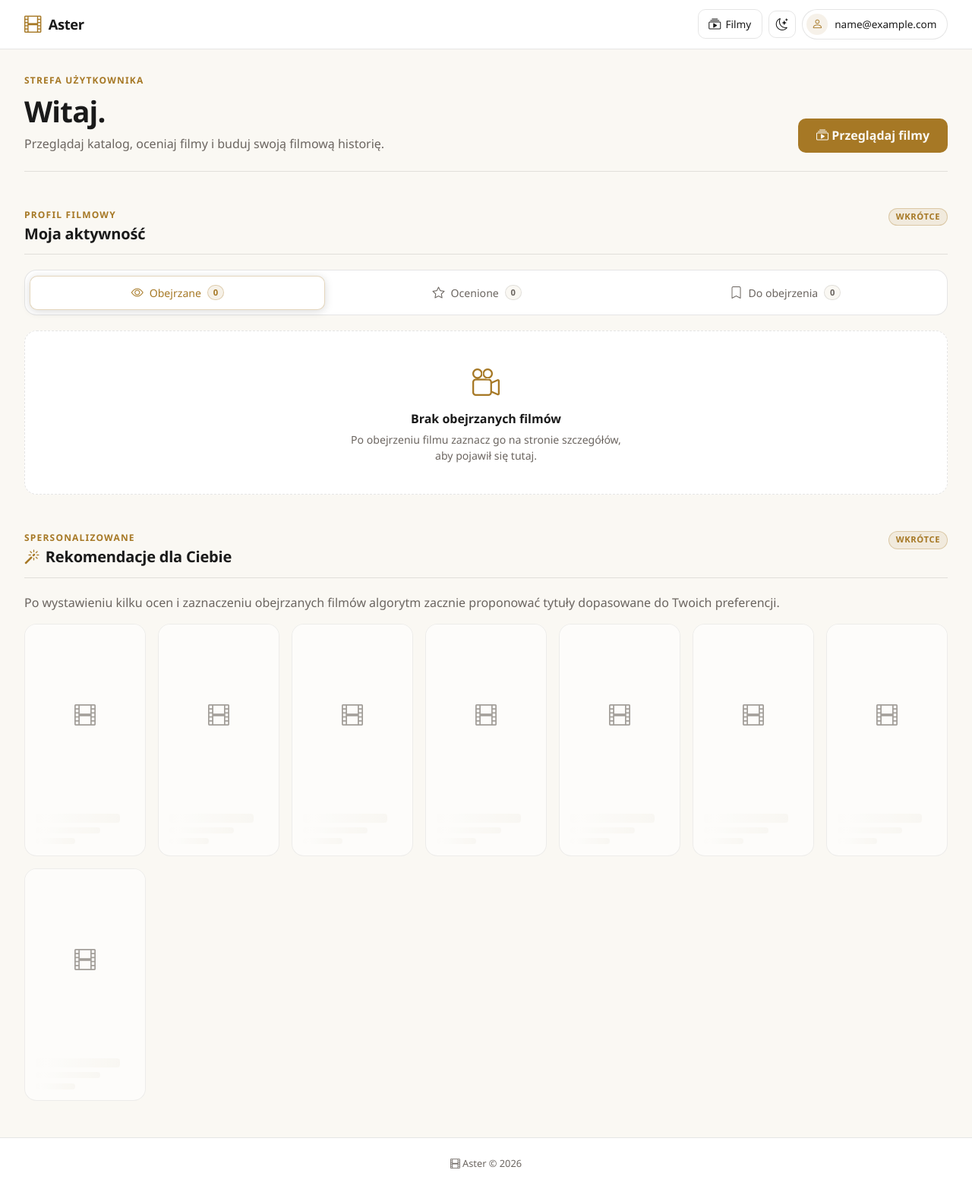
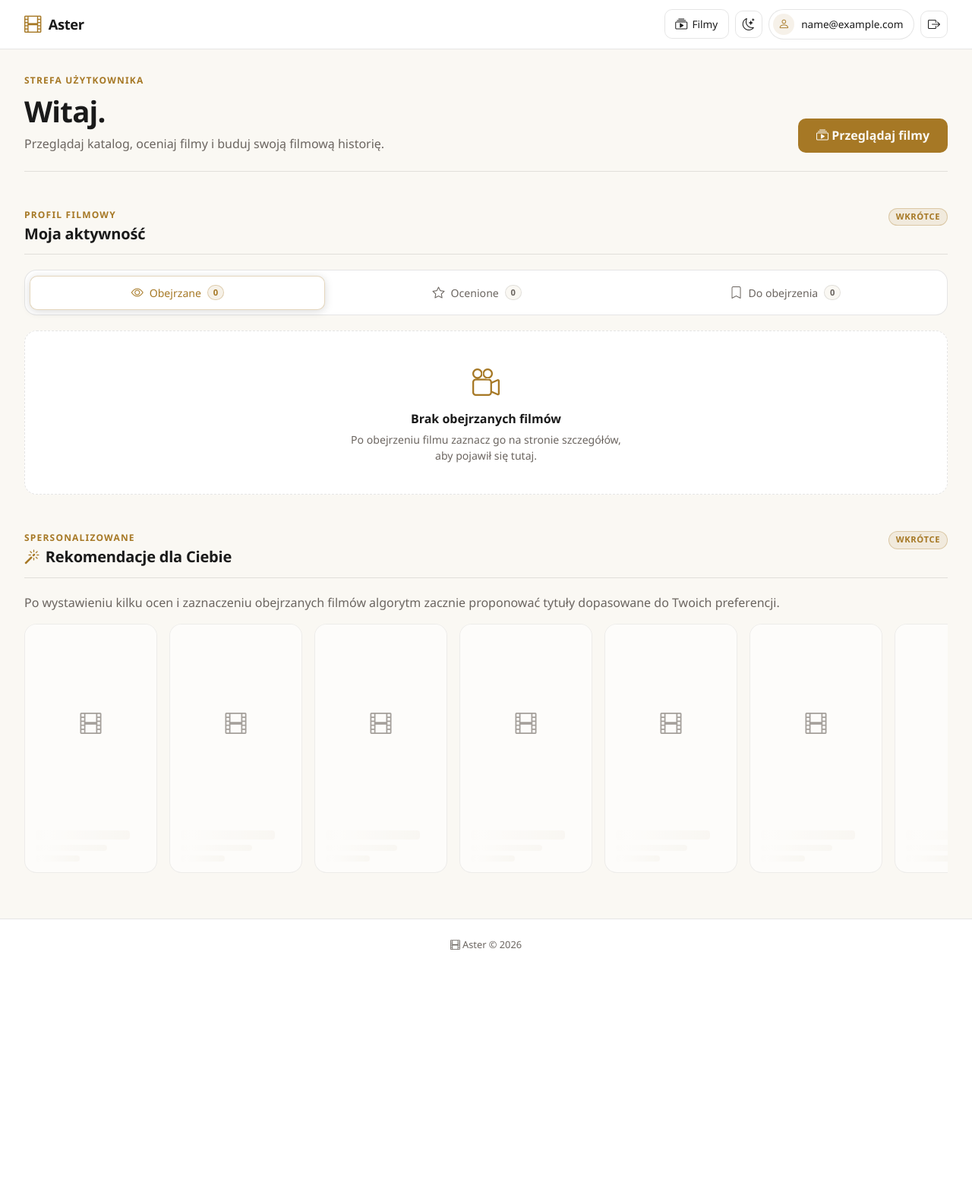
Before and after one commit to agatav13/aster, a Django app: page / in a window 1280 px wide. Shown: the whole page at 76% size. After the commit the page ends 1250 px from the top, so only its background shows below. Run offline with Django 5.2, Linux system fonts and the light colour scheme; the visitor is signed in with stand-in values (Sample User, id 1).

Commit message:
feat(ui): add favicon, navbar logout, and horizontal recommendation strip
- Brand-gold film-glyph favicon as inline SVG; linked from base template.
- Drop the "Dashboard | " title prefix on / so the tab reads just "Aster".
- Logout button (POST form, CSRF) sits next to the profile pill in the
  navbar, styled as a 36x36 ghost icon button matching the theme toggle.
- Recommendation strip on the dashboard converted from a wrapping grid
  to a horizontally scrolling row with scroll-snap, fixed-width cards,
  and a styled thin scrollbar — never wraps to a partial second row,
  regardless of viewport width.

Co-Authored-By: Claude Opus 4.6 (1M context) <noreply@anthropic.com>

```diff
--- a/static/css/app.css
+++ b/static/css/app.css
@@ -176,6 +176,32 @@ a:hover {
   }
 }
 
+.nav-logout-form {
+  margin: 0;
+  display: inline-flex;
+}
+
+.logout-button {
+  background: transparent;
+  border: 1px solid var(--border);
+  color: var(--text-primary);
+  width: 36px;
+  height: 36px;
+  border-radius: var(--radius-sm);
+  display: inline-flex;
+  align-items: center;
+  justify-content: center;
+  cursor: pointer;
+  font-size: 1rem;
+  transition: all 0.2s;
+}
+
+.logout-button:hover {
+  border-color: var(--accent);
+  color: var(--accent);
+  background: var(--accent-dim);
+}
+
 .app-brand {
   display: flex;
   align-items: center;
@@ -1502,14 +1528,47 @@ a:hover {
 
 /* ── Recommendation cards ──────────────────────────────── */
 .recommendation-grid {
-  display: grid;
-  grid-template-columns: repeat(auto-fill, minmax(150px, 1fr));
+  /* Horizontal scrolling row: always a single line of cards regardless of
+     viewport width, so we never get an awkward partial second row. Inspired
+     by the Netflix/Spotify "browse more" strip pattern — when the row can't
+     fit all the cards, the user scrolls horizontally instead of seeing them
+     wrap. Scroll-snap keeps the alignment clean after a swipe. */
+  display: flex;
+  flex-wrap: nowrap;
   gap: 1rem;
+  overflow-x: auto;
+  scroll-snap-type: x mandatory;
+  scroll-padding-left: 0.25rem;
+  /* Breathing room for the bottom scrollbar so it doesn't hug the cards. */
+  padding-bottom: 0.75rem;
+  scrollbar-width: thin;
+  scrollbar-color: var(--border) transparent;
+}
+
+.recommendation-grid::-webkit-scrollbar {
+  height: 8px;
+}
+
+.recommendation-grid::-webkit-scrollbar-track {
+  background: transparent;
+}
+
+.recommendation-grid::-webkit-scrollbar-thumb {
+  background: var(--border);
+  border-radius: 4px;
+}
+
+.recommendation-grid::-webkit-scrollbar-thumb:hover {
+  background: var(--border-accent);
 }
 
 .recommendation-card {
   display: flex;
   flex-direction: column;
+  /* Fixed card width so 8 cards never compress; if they overflow the row,
+     the parent's overflow-x handles it via scroll. */
+  flex: 0 0 175px;
+  scroll-snap-align: start;
   background: var(--bg-secondary);
   border: 1px solid var(--border);
   border-radius: var(--radius-md);
@@ -1773,7 +1832,9 @@ a:hover {
     justify-content: flex-start;
   }
 
-  .recommendation-grid {
-    grid-template-columns: repeat(2, 1fr);
-  }
-}
+  .recommendation-card {
+    /* Slightly slimmer cards on mobile so a couple peek into view at once,
+       hinting that the row scrolls. */
+    flex-basis: 145px;
+  }
+}
--- a/templates/base.html
+++ b/templates/base.html
@@ -5,6 +5,7 @@
     <meta charset="utf-8">
     <meta name="viewport" content="width=device-width, initial-scale=1">
     <title>{% block title %}Aster{% endblock %}</title>
+    <link rel="icon" type="image/svg+xml" href="{% static 'img/favicon.svg' %}">
     <script>
       (function () {
         var stored = localStorage.getItem('theme');
@@ -40,6 +41,12 @@
                 {{ request.user.display_name|default:request.user.email }}
               </span>
             </a>
+            <form method="post" action="{% url 'accounts:logout' %}" class="nav-logout-form">
+              {% csrf_token %}
+              <button type="submit" class="logout-button" aria-label="Wyloguj się" title="Wyloguj się">
+                <i class="bi bi-box-arrow-right"></i>
+              </button>
+            </form>
           {% else %}
             <a href="{% url 'accounts:login' %}" class="btn btn-ghost btn-ghost-sm">Logowanie</a>
             <a href="{% url 'accounts:register' %}" class="btn btn-accent btn-sm">Rejestracja</a>
--- a/templates/core/dashboard.html
+++ b/templates/core/dashboard.html
@@ -1,6 +1,4 @@
 {% extends "base.html" %}
-
-{% block title %}Dashboard | Aster{% endblock %}
 
 {% block content %}
 <section class="dashboard">
```
Also changed, not shown: static/img/favicon.svg (added).
